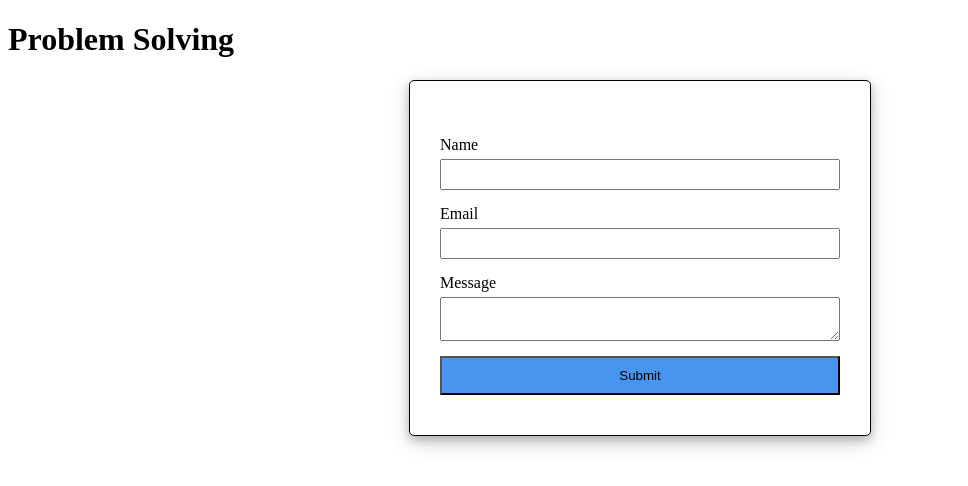
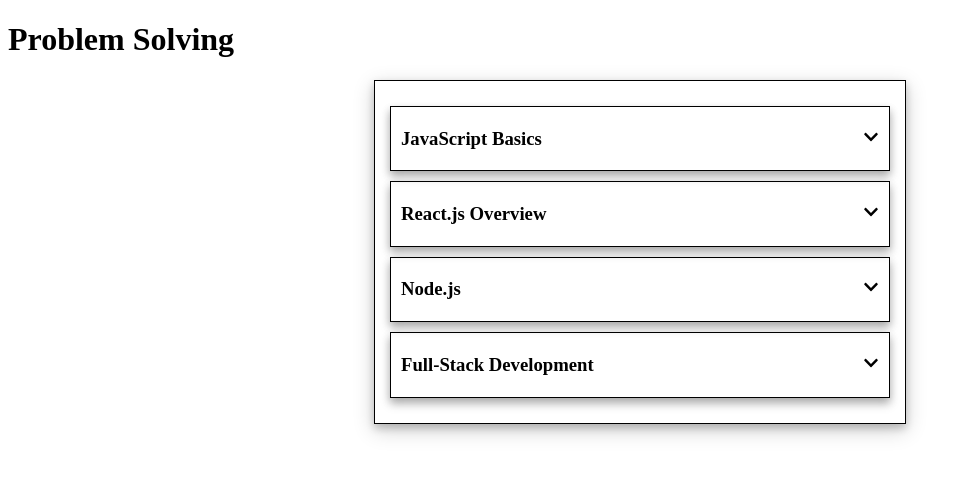
Before and after one commit to syedasadhashmi/React-Problems-And-Their-Solutions, a React (Vite) app: page / in a window 1280 px wide. Shown: the top 486 px of the page, without its empty margins (0-968 px from the left). Built offline with nearby package versions, Linux system fonts and the light colour scheme.

Commit message:
accordian problem solved

```diff
--- a/package.json
+++ b/package.json
@@ -11,7 +11,8 @@
   },
   "dependencies": {
     "react": "^19.2.0",
-    "react-dom": "^19.2.0"
+    "react-dom": "^19.2.0",
+    "react-icons": "^5.5.0"
   },
   "devDependencies": {
     "@eslint/js": "^9.39.1",
--- a/src/App.jsx
+++ b/src/App.jsx
@@ -1,11 +1,31 @@
 import ContactForm from "./questions/ContactForm";
 import InputFocus from "./questions/InputFocus";
+import Accordian from "./questions/Accordian";
+
+const items = [
+  {
+    title: "JavaScript Basics",
+    content: "Learn variables, functions, and loops in JavaScript.",
+  },
+  {
+    title: "React.js Overview",
+    content: "Understand components, state, and props in React.",
+  },
+  {
+    title: "Node.js",
+    content: "Basics of server-side development with Node.js.",
+  },
+  {
+    title: "Full-Stack Development",
+    content: "Build full-stack apps with React and Node.js.",
+  },
+];
 
 function App() {
   return (
     <div>
       <h1>Problem Solving</h1>
-      <ContactForm />
+      <Accordian items={items} />
     </div>
   );
 }
--- /dev/null
+++ b/src/questions/Accordian.jsx
@@ -0,0 +1,82 @@
+import React, { useEffect, useState } from "react";
+import { FaChevronDown, FaChevronUp } from "react-icons/fa";
+
+function Accordion({ items }) {
+  const [newAcc, setNewAcc] = useState([]);
+  console.log(items);
+  useEffect(() => {
+    const newFunc = () => {
+      const newItems = items?.map((item) => {
+        return { ...item, isOpenAcc: false };
+      });
+      setNewAcc(newItems);
+    };
+    newFunc();
+  }, []);
+
+  const accordianHandler = (item) => {
+    setNewAcc((prev) =>
+      prev.map((n) => {
+        if (item.title === n.title) {
+          return { ...n, isOpenAcc: !item.isOpenAcc };
+        } else {
+          return { ...n, isOpenAcc: false };
+        }
+      })
+    );
+  };
+
+  if (!items || items.length === 0) return <p>No items available</p>;
+
+  return newAcc ? (
+    <div
+      style={{
+        border: "1px solid black",
+        width: 500,
+        padding: 15,
+        margin: "auto",
+        boxShadow:
+          "0 4px 8px 0 rgba(0, 0, 0, 0.2), 0 6px 20px 0 rgba(0, 0, 0, 0.19)",
+      }}
+    >
+      {newAcc?.map((item) => (
+        <div
+          key={item?.title}
+          style={{
+            border: "1px solid",
+            padding: "2px 10px",
+            margin: "10px 0px",
+            boxShadow:
+              "0 4px 8px 0 rgba(0, 0, 0, 0.2), 0 6px 10px 0 rgba(0, 0, 0, 0.19)",
+          }}
+        >
+          <div
+            style={{
+              display: "flex",
+              flexDirection: "row",
+              justifyContent: "space-between",
+              alignItems: "center",
+            }}
+            onClick={() => accordianHandler(item)}
+          >
+            <h3>{item.title}</h3>
+            <div>{item?.isOpenAcc ? <FaChevronUp /> : <FaChevronDown />}</div>
+          </div>
+          {item?.isOpenAcc && (
+            <div style={{}}>
+              {item?.content ? (
+                <p>{item?.content}</p>
+              ) : (
+                <p>No items available</p>
+              )}
+            </div>
+          )}
+        </div>
+      ))}
+    </div>
+  ) : (
+    <p>No items available</p>
+  );
+}
+
+export default Accordion;
```
Also changed, not shown: 1 other file (tests, documents, lock files or other folders).
